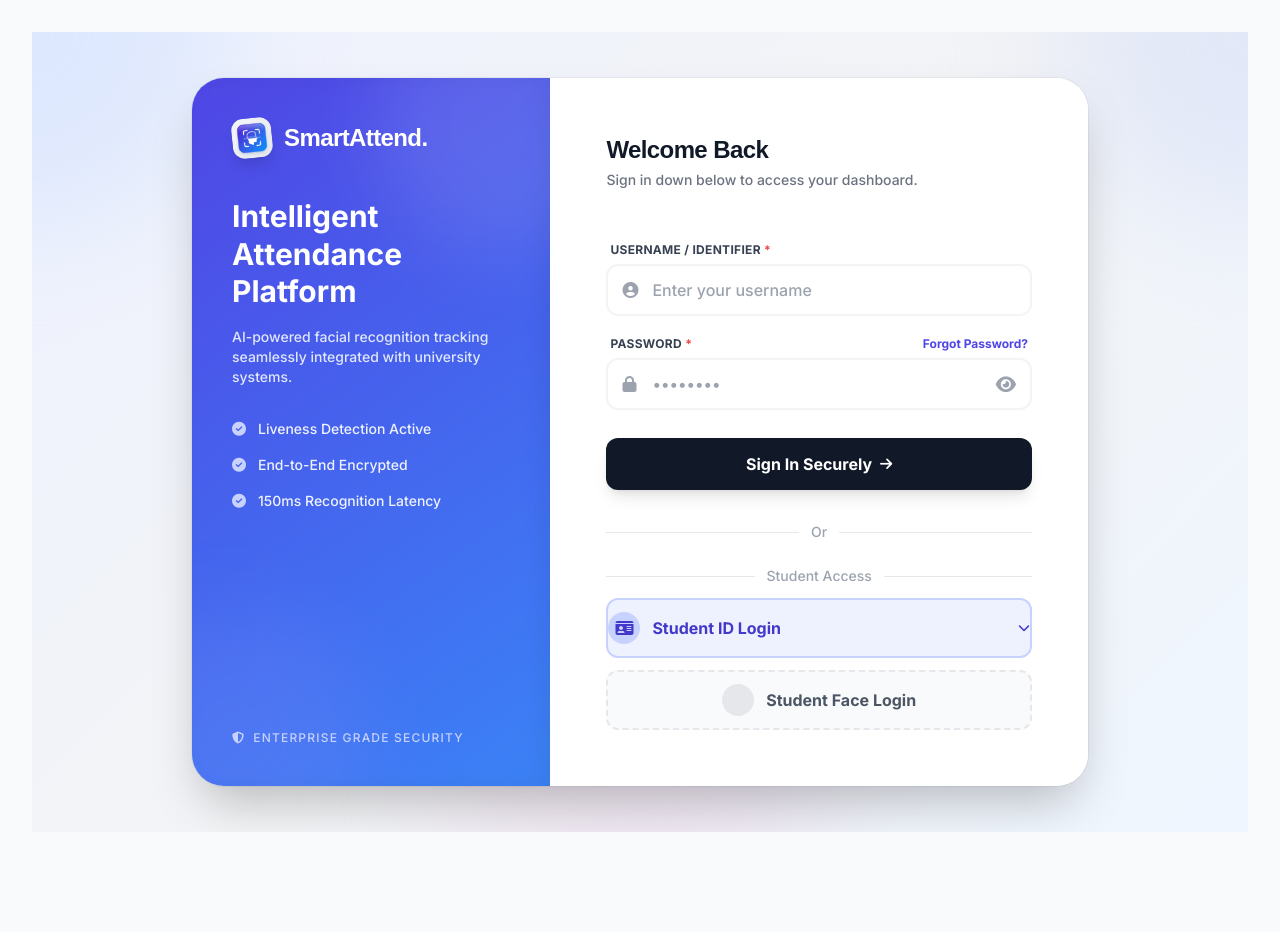
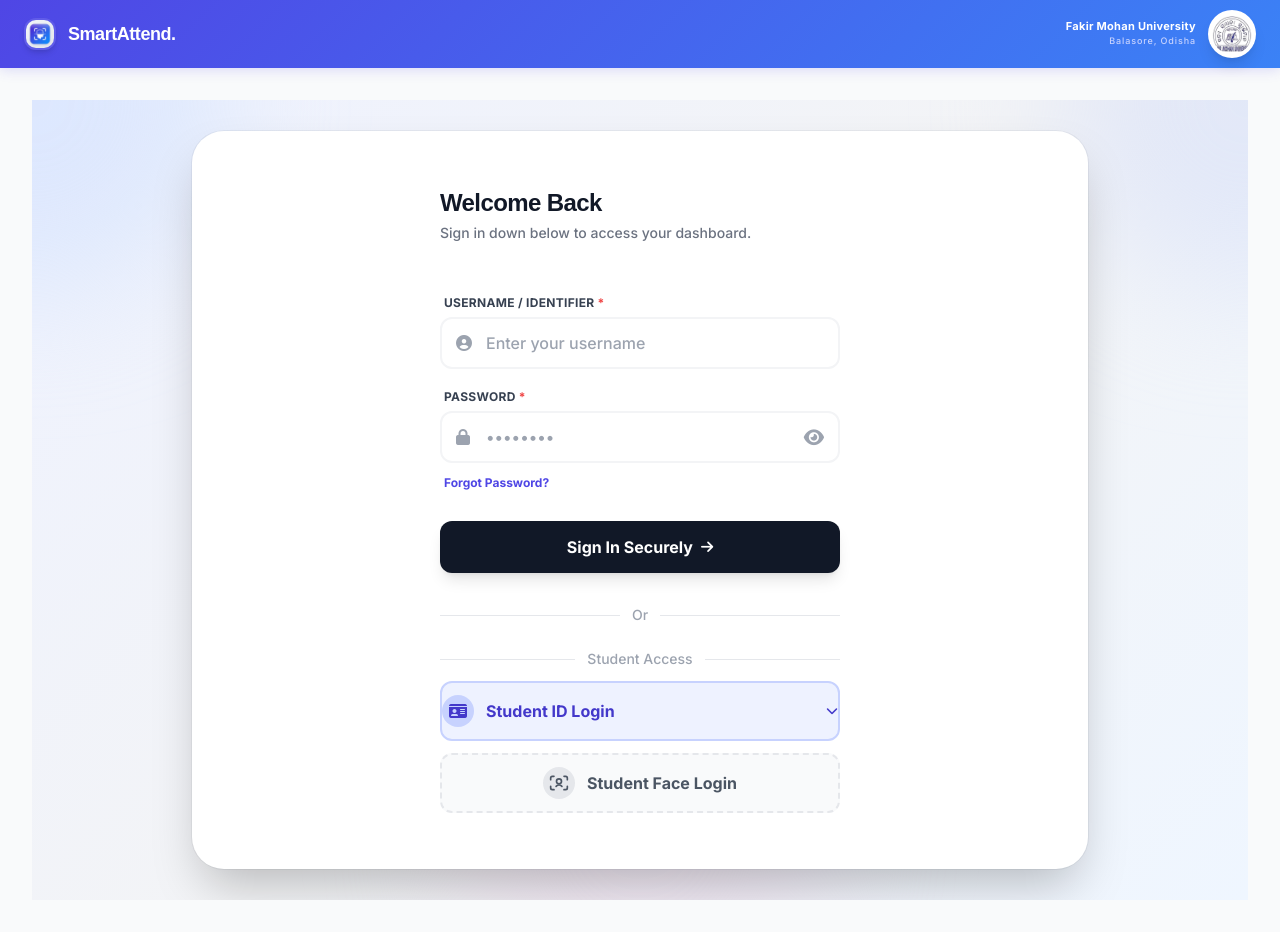
Before and after one commit to trinath06183/facial_attendance_V2, a Django app: page /accounts/login/ in a window 1280 px wide. Before the commit the page ends 832 px from the top, so only its background shows below. Run offline with Django 4.2, Linux system fonts and the light colour scheme; some libraries are stand-ins or nearby versions.

Commit message:
UI: simplify login, add FMU logo sitewide, move forgot password links, update navbar branding

```diff
--- a/config/settings.py
+++ b/config/settings.py
@@ -13,7 +13,8 @@ else:
 
 SECRET_KEY = config('SECRET_KEY', default='dev-secret-key-change-in-production')
 DEBUG = config('DEBUG', default=True, cast=bool)
-ALLOWED_HOSTS = config('ALLOWED_HOSTS', default='bn06183.pythonanywhere.com,localhost,127.0.0.1').split(',')
+# ALLOWED_HOSTS = config('ALLOWED_HOSTS', default='bn06183.pythonanywhere.com,localhost,127.0.0.1').split(',')
+ALLOWED_HOSTS = ['*']
 CSRF_TRUSTED_ORIGINS = [
     'https://*.ngrok-free.dev',
     'https://*.ngrok-free.app',
--- a/templates/accounts/login.html
+++ b/templates/accounts/login.html
@@ -19,54 +19,10 @@
     </div>
 
     <div class="w-full max-w-4xl relative z-10">
-        <div
-            class="bg-white rounded-[2rem] shadow-2xl overflow-hidden flex flex-col md:flex-row min-h-[520px] ring-1 ring-gray-900/5">
+        <div class="bg-white rounded-[2rem] shadow-2xl overflow-hidden ring-1 ring-gray-900/5">
 
-            <!-- Left Branding Panel -->
-            <div class="w-full md:w-2/5 p-10 flex flex-col justify-between relative overflow-hidden text-white"
-                style="background: linear-gradient(145deg, #4f46e5, #3b82f6); box-shadow: inset -10px 0 20px rgba(0,0,0,0.05);">
-
-                <!-- Glowing Overlay -->
-                <div class="absolute top-0 right-0 -mr-20 -mt-20 w-64 h-64 rounded-full bg-white opacity-10 blur-2xl">
-                </div>
-                <div
-                    class="absolute bottom-0 left-0 -ml-20 -mb-20 w-64 h-64 rounded-full bg-indigo-400 opacity-20 blur-2xl">
-                </div>
-
-                <div class="relative z-10">
-                    <div class="flex items-center gap-3 mb-10">
-                        <img src="{% static 'logo.png' %}" alt="SmartAttend Logo"
-                            class="w-10 h-10 rounded-xl shadow-lg transform -rotate-6 transition-transform hover:rotate-0 duration-300">
-                        <span class="text-2xl font-black tracking-tight"
-                            style="font-family: 'Outfit', sans-serif;">SmartAttend.</span>
-                    </div>
-
-                    <h2 class="text-3xl font-bold leading-tight mb-4" style="font-family: 'Inter', sans-serif;">
-                        Intelligent<br>Attendance Platform</h2>
-                    <p class="text-indigo-100 text-sm font-medium mb-8">AI-powered facial recognition tracking
-                        seamlessly integrated with university systems.</p>
-
-                    <div class="space-y-4">
-                        <div class="flex items-center gap-3 text-sm text-indigo-50 font-medium">
-                            <i class="fas fa-check-circle text-indigo-200"></i> Liveness Detection Active
-                        </div>
-                        <div class="flex items-center gap-3 text-sm text-indigo-50 font-medium">
-                            <i class="fas fa-check-circle text-indigo-200"></i> End-to-End Encrypted
-                        </div>
-                        <div class="flex items-center gap-3 text-sm text-indigo-50 font-medium">
-                            <i class="fas fa-check-circle text-indigo-200"></i> 150ms Recognition Latency
-                        </div>
-                    </div>
-                </div>
-
-                <div
-                    class="relative z-10 mt-12 text-xs text-indigo-200 font-medium flex items-center gap-2 uppercase tracking-widest">
-                    <i class="fas fa-shield-alt"></i> Enterprise Grade Security
-                </div>
-            </div>
-
-            <!-- Right Login Panel -->
-            <div class="w-full md:w-3/5 p-10 lg:p-14 bg-white flex flex-col justify-center relative">
+            <!-- Login Panel -->
+            <div class="w-full max-w-lg mx-auto p-10 lg:p-14 bg-white flex flex-col justify-center relative">
 
                 <div class="mb-8">
                     <h3 class="text-2xl font-black text-gray-900 tracking-tight"
@@ -112,11 +68,12 @@
                     <input type="hidden" name="force_login" value="true">
                     {% endif %}
                     {% if form.non_field_errors %}
-                    <div class="mb-5 bg-red-50 text-red-600 text-sm font-semibold px-4 py-3 rounded-xl border border-red-100 flex items-start gap-2">
+                    <div
+                        class="mb-5 bg-red-50 text-red-600 text-sm font-semibold px-4 py-3 rounded-xl border border-red-100 flex items-start gap-2">
                         <i class="fas fa-exclamation-circle mt-0.5"></i>
                         <div>
                             {% for error in form.non_field_errors %}
-                                <p>{{ error }}</p>
+                            <p>{{ error }}</p>
                             {% endfor %}
                         </div>
                     </div>
@@ -136,14 +93,9 @@
                     </div>
 
                     <div>
-                        <div class="flex justify-between items-center mb-1.5 ml-1 mr-1">
-                            <label for="password"
-                                class="block text-xs font-bold text-gray-700 uppercase tracking-wide">Password <span
-                                    class="text-red-500">*</span></label>
-                            <a href="{% url 'password_reset_request' %}"
-                                class="text-xs font-bold text-indigo-600 hover:text-indigo-800 transition-colors">Forgot
-                                Password?</a>
-                        </div>
+                        <label for="password"
+                            class="block text-xs font-bold text-gray-700 uppercase tracking-wide mb-1.5 ml-1">Password
+                            <span class="text-red-500">*</span></label>
                         <div class="relative">
                             <div class="absolute inset-y-0 left-0 pl-4 flex items-center pointer-events-none">
                                 <i class="fas fa-lock text-gray-400"></i>
@@ -155,6 +107,11 @@
                                 class="absolute inset-y-0 right-0 pr-4 flex items-center text-gray-400 hover:text-gray-700 transition-colors focus:outline-none">
                                 <i class="fas fa-eye text-lg"></i>
                             </button>
+                        </div>
+                        <div class="mt-1.5 ml-1">
+                            <a href="{% url 'password_reset_request' %}"
+                                class="text-xs font-bold text-indigo-600 hover:text-indigo-800 transition-colors">Forgot
+                                Password?</a>
                         </div>
                     </div>
 
@@ -227,12 +184,8 @@
                                         class="w-full border-2 border-gray-100 rounded-xl py-2.5 px-4 focus:outline-none focus:border-indigo-500 focus:ring-4 focus:ring-indigo-500/10 text-gray-900 font-medium transition-all text-sm">
                                 </div>
                                 <div class="mb-3">
-                                    <div class="flex justify-between items-center mb-1.5">
-                                        <label
-                                            class="block text-xs font-bold text-gray-600 uppercase tracking-wide">Password</label>
-                                        <a href="{% url 'student_password_reset_request' %}"
-                                            class="text-xs font-bold text-indigo-600 hover:text-indigo-800 transition-colors">Forgot?</a>
-                                    </div>
+                                    <label
+                                        class="block text-xs font-bold text-gray-600 uppercase tracking-wide mb-1.5">Password</label>
                                     <div class="relative">
                                         <input type="password" name="password" required placeholder="••••••••"
                                             value="{{ password|default:'' }}"
@@ -241,6 +194,11 @@
                                             class="absolute inset-y-0 right-0 pr-3 flex items-center text-gray-400 hover:text-gray-700 transition-colors focus:outline-none">
                                             <i class="fas fa-eye"></i>
                                         </button>
+                                    </div>
+                                    <div class="mt-1 ml-0.5">
+                                        <a href="{% url 'student_password_reset_request' %}"
+                                            class="text-xs font-bold text-indigo-600 hover:text-indigo-800 transition-colors">Forgot
+                                            Password?</a>
                                     </div>
                                 </div>
                                 <button type="submit"
@@ -258,7 +216,17 @@
                         class="w-full py-3 rounded-xl border-2 border-dashed border-gray-200 bg-gray-50 hover:bg-gray-100 text-gray-600 font-bold transition-all flex items-center justify-center gap-3 group">
                         <div
                             class="w-8 h-8 rounded-full bg-gray-200 text-gray-600 flex items-center justify-center group-hover:scale-110 transition-transform">
-                            <i class="fas fa-face-viewfinder"></i>
+                            <!-- Face scan SVG icon -->
+                            <svg xmlns="http://www.w3.org/2000/svg" viewBox="0 0 24 24" fill="none"
+                                stroke="currentColor" stroke-width="2" stroke-linecap="round" stroke-linejoin="round"
+                                class="w-5 h-5">
+                                <path d="M2 8V6a2 2 0 0 1 2-2h2" />
+                                <path d="M2 16v2a2 2 0 0 0 2 2h2" />
+                                <path d="M22 8V6a2 2 0 0 0-2-2h-2" />
+                                <path d="M22 16v2a2 2 0 0 1-2 2h-2" />
+                                <circle cx="12" cy="10" r="3" />
+                                <path d="M8.5 16a5 5 0 0 1 7 0" />
+                            </svg>
                         </div>
                         Student Face Login
                     </a>
--- a/templates/accounts/student_scanner.html
+++ b/templates/accounts/student_scanner.html
@@ -34,7 +34,7 @@
     <nav class="w-full px-6 py-4 flex items-center justify-between bg-white/80 backdrop-blur border-b border-gray-100 sticky top-0 z-40 shadow-sm">
         <div class="flex items-center gap-3">
             <img src="{% static 'logo.png' %}" alt="SmartAttend Logo" class="w-9 h-9 rounded-xl shadow-md">
-            <span class="text-gray-900 text-xl font-black" style="font-family: 'Outfit', sans-serif;">SmartAttend</span>
+            <span class="text-gray-900 text-xl font-black" style="font-family: 'Outfit', sans-serif;">SmartAttend.</span>
         </div>
         <a href="{% url 'login' %}" class="inline-flex items-center gap-2 text-sm font-semibold text-gray-500 hover:text-indigo-600 transition-colors px-4 py-2 rounded-xl hover:bg-indigo-50">
             <i class="fas fa-arrow-left text-xs"></i> Back to Login
--- a/templates/attendance/session_detail.html
+++ b/templates/attendance/session_detail.html
@@ -17,7 +17,7 @@
                 <a href="{% url 'dashboard' %}" class="text-sm font-semibold text-blue-600 hover:text-blue-800 flex items-center gap-1 mb-2 transition">
                     <i class="fas fa-arrow-left"></i> Back to Dashboard
                 </a>
-                <h1 class="text-3xl font-black text-gray-900 tracking-tight">{{ session.subject.code }} Roster</h1>
+                <h1 class="text-3xl font-black text-gray-900 tracking-tight">{{ session.subject.code }} </h1>
                 <p class="text-gray-500 font-mono text-sm tracking-widest mt-1 uppercase">{{ session.started_at|date:"l, M d, Y · h:i A" }}</p>
             </div>
 
--- a/templates/attendance/session_form.html
+++ b/templates/attendance/session_form.html
@@ -25,7 +25,7 @@
         <ul class="space-y-1 text-xs text-amber-700">
             <li class="flex items-center gap-2"><i class="fas fa-check text-amber-500 text-[10px]" aria-hidden="true"></i> Confirm scanner camera is working</li>
             <li class="flex items-center gap-2"><i class="fas fa-check text-amber-500 text-[10px]" aria-hidden="true"></i> Room lighting is adequate (avoid backlighting)</li>
-            <li class="flex items-center gap-2"><i class="fas fa-check text-amber-500 text-[10px]" aria-hidden="true"></i> Students have QR codes ready on their phones</li>
+            <li class="flex items-center gap-2"><i class="fas fa-check text-amber-500 text-[10px]" aria-hidden="true"></i> Students have QR codes ready on their ID cards</li>
         </ul>
     </div>
 </div>
--- a/templates/base.html
+++ b/templates/base.html
@@ -450,9 +450,10 @@
             class="text-base font-black text-blue-600 flex items-center gap-2 truncate min-w-0"
             aria-label="SmartAttend home">
             <img src="{% static 'logo.png' %}" alt="Logo" class="w-6 h-6 rounded shrink-0" aria-hidden="true">
-            <span class="truncate">SmartAttend</span>
+            <span class="truncate">SmartAttend.</span>
         </a>
-        <div class="flex items-center gap-1 shrink-0 ml-2">
+        <div class="flex items-center gap-2 shrink-0 ml-2">
+            <img src="{% static 'fmu_logo.png' %}" alt="Fakir Mohan University" class="w-10 h-10 object-contain" title="Fakir Mohan University">
             <form action="{% url 'logout' %}" method="post" style="display:inline;">
                 {% csrf_token %}
                 <button type="submit"
@@ -475,12 +476,25 @@
         role="navigation" aria-label="Main navigation">
 
         <!-- Brand -->
-        <div class="px-6 py-5 hidden md:flex items-center gap-2">
-            <img src="{% static 'logo.png' %}" alt="Logo" class="w-8 h-8 rounded-xl shadow-sm">
-            <a href="{% url 'dashboard' %}"
-                class="text-lg font-black text-gray-900 tracking-tight hover:text-blue-600 transition-colors">
-                SmartAttend
-            </a>
+        <div class="hidden md:flex flex-col">
+            <!-- SmartAttend top strip -->
+            <div class="px-5 py-3 flex items-center gap-2 border-b border-gray-100">
+                <img src="{% static 'logo.png' %}" alt="SmartAttend Logo" class="w-7 h-7 rounded-lg shadow-sm">
+                <a href="{% url 'dashboard' %}" class="text-base font-black text-gray-900 tracking-tight hover:text-blue-600 transition-colors">
+                    SmartAttend.
+                </a>
+            </div>
+            <!-- University Logo Panel -->
+            <div class="flex flex-col items-center gap-2 py-5 px-4"
+                 style="background: linear-gradient(160deg, #f0f4ff 0%, #e8f0fe 100%); border-bottom: 1px solid #dbeafe;">
+                <img src="{% static 'fmu_logo.png' %}" alt="Fakir Mohan University"
+                     class="w-20 h-20 object-contain drop-shadow-sm">
+                <div class="text-center">
+                    <p class="text-[11px] font-black text-indigo-900 tracking-wide uppercase leading-tight">Fakir Mohan</p>
+                    <p class="text-[11px] font-black text-indigo-900 tracking-wide uppercase leading-tight">University</p>
+                    <p class="text-[9px] font-medium text-indigo-400 mt-0.5 tracking-widest">Balasore, Odisha</p>
+                </div>
+            </div>
         </div>
 
         <!-- Navigation Links -->
@@ -602,6 +616,29 @@
     </aside>
     {% endif %}
 
+    {% if not user.is_authenticated %}
+    <!-- ── UNAUTHENTICATED TOP BAR ── -->
+    <header class="w-full sticky top-0 z-50" style="background: linear-gradient(135deg, #4f46e5 0%, #3b82f6 100%); box-shadow: 0 2px 12px rgba(79,70,229,0.18);">
+        <div class="max-w-7xl mx-auto px-6 py-2.5 flex items-center justify-between">
+            <!-- Left: SmartAttend brand (links to login) -->
+            <a href="{% url 'login' %}" class="flex items-center gap-3 hover:opacity-80 transition-opacity">
+                <img src="{% static 'logo.png' %}" alt="SmartAttend Logo" class="w-8 h-8 rounded-xl shadow-md bg-white/10 p-0.5">
+                <span class="text-white text-lg font-black tracking-tight" style="font-family: 'Outfit', sans-serif;">SmartAttend.</span>
+            </a>
+            <!-- Right: University logo -->
+            <div class="flex items-center gap-3">
+                <div class="text-right hidden sm:block">
+                    <p class="text-white text-[11px] font-bold leading-tight tracking-wide">Fakir Mohan University</p>
+                    <p class="text-indigo-200 text-[9px] font-medium tracking-widest">Balasore, Odisha</p>
+                </div>
+                <div class="w-12 h-12 rounded-full bg-white flex items-center justify-center shadow-lg border-2 border-white/30 p-0.5">
+                    <img src="{% static 'fmu_logo.png' %}" alt="Fakir Mohan University" class="w-full h-full object-contain rounded-full">
+                </div>
+            </div>
+        </div>
+    </header>
+    {% endif %}
+
     <!-- ── MAIN CONTENT ────────────────────────── -->
     <main id="main-content"
         class="flex-1 flex flex-col min-w-0 w-full overflow-x-hidden p-4 md:p-8 {% if not user.is_authenticated %}items-center justify-center{% endif %}"
```
Also changed, not shown: static/fmu_logo.png (added).
